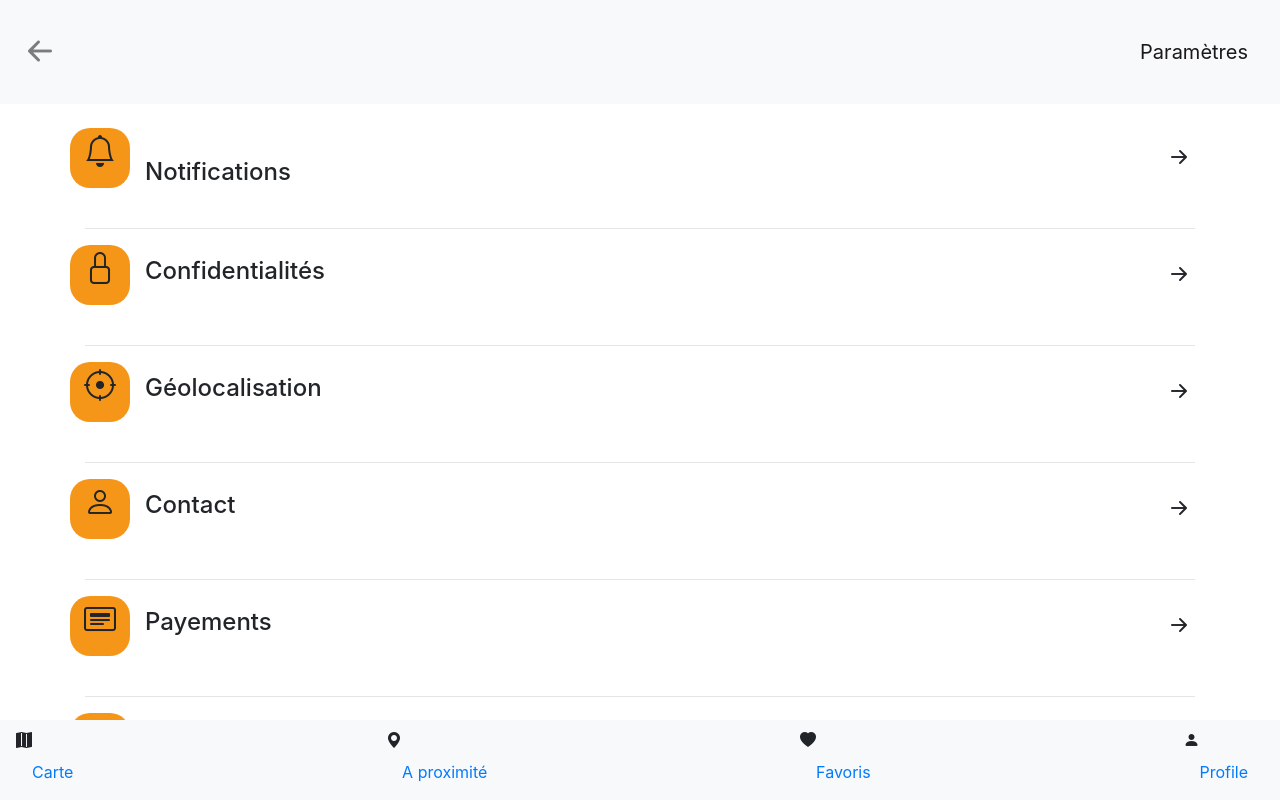
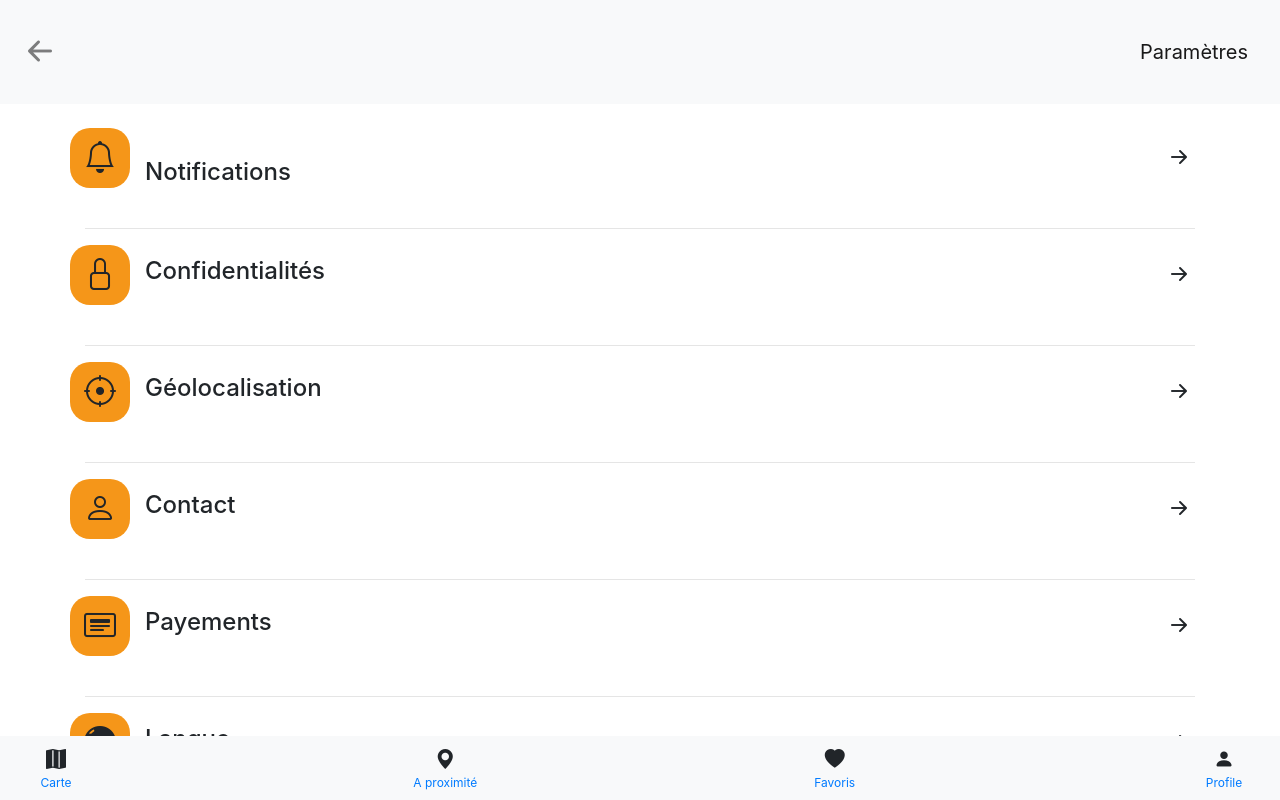
Before and after one commit to sayyokhati/Profile_project, a plain HTML site: page parameters.html in a window 1280 px wide. Drawn offline with nearby package versions, Linux system fonts and the light colour scheme.

Commit message:
Update style.css

```diff
--- a/style.css
+++ b/style.css
@@ -17,7 +17,7 @@
     display: flex;
     justify-content: center;
     align-items: center;
-    margin-right: 3rem;
+    /* margin-right: 3rem; */
 }
 
 .profile-image img {
@@ -29,4 +29,34 @@
     width: 60px;
     background-color: #f59619;
     border-radius: 20px;
+    display: flex;
+    align-items: center;
+    justify-content: center;
 }
+
+.col.div {
+
+    display: flex;
+    align-items: center;
+    justify-content: center;
+    align-items: center;
+    padding: auto;
+
+
+}
+
+.nav-icon {
+    justify-content: center;
+    display: flex;
+    flex-direction: column;
+    align-items: center;
+    font-size: 20px;
+    flex: 1;
+    max-width: 80px;
+}
+
+.nav-icon a {
+    font-size: 12px;
+    padding: 0;
+
+}
```
